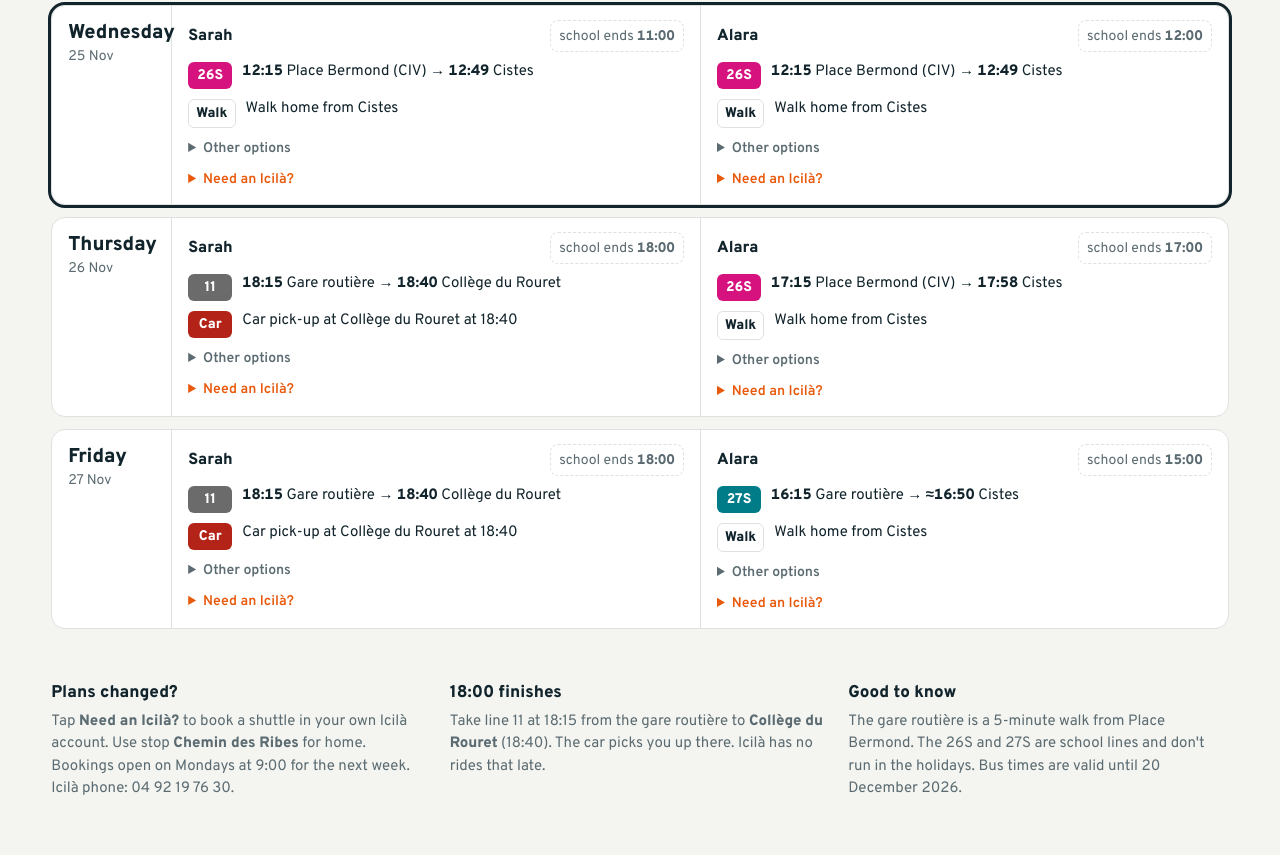
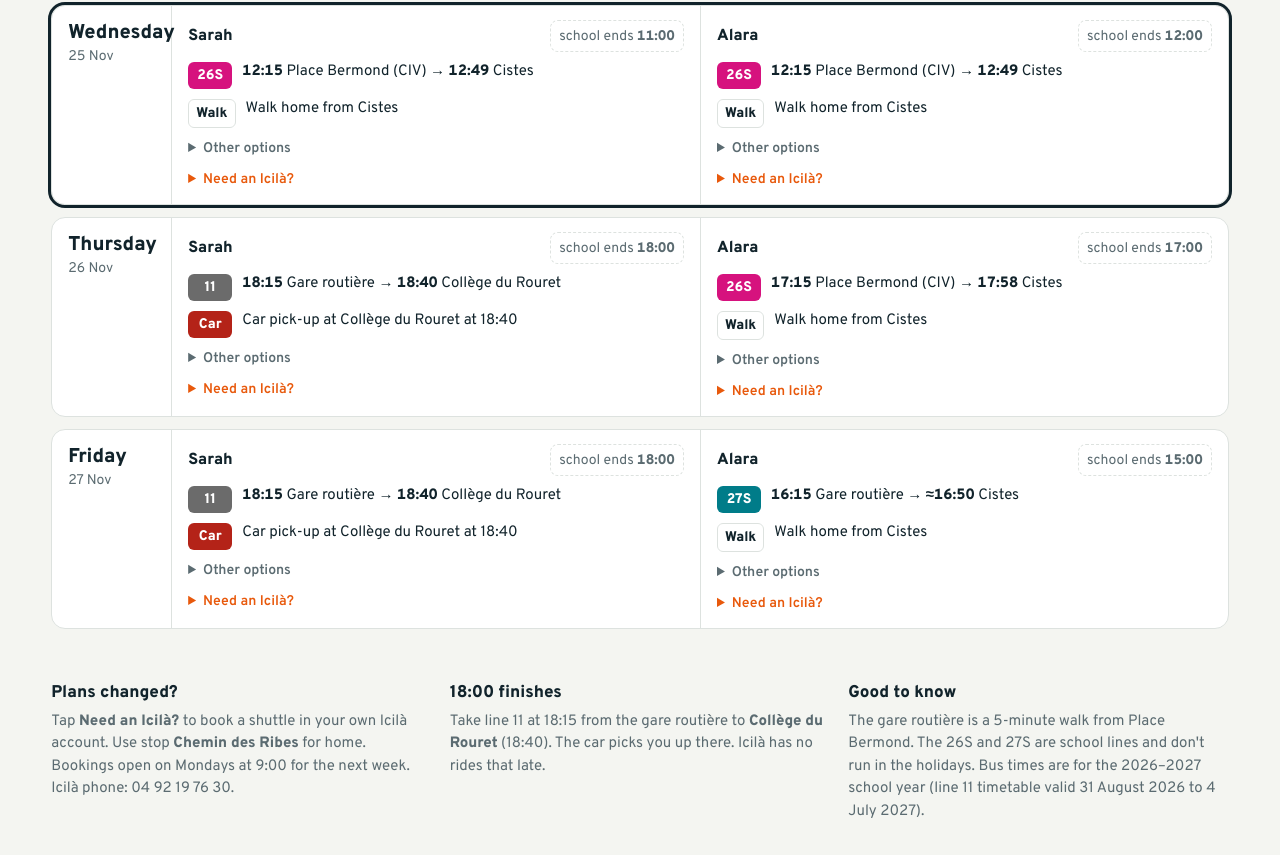
Before and after one commit to atxcristilica/home-from-civ, a plain HTML site: page index.html in a window 1280 px wide. Shown: the part 640-1495 px from the top of the page. Drawn offline with Linux system fonts and the light colour scheme.

Commit message:
Timetable validity: 2026-2027 school year
Co-Authored-By: Claude Opus 5.5 <noreply@anthropic.com>
Claude-Session: https://claude.ai/code/session_01YCqQbbZT3bbHMsV1iVh2R8

```diff
--- a/index.html
+++ b/index.html
@@ -104,7 +104,7 @@ details ul{margin:6px 0 0;padding-left:18px}
 <section class="band" style="padding-top:8px"><div class="wrap how">
   <div><h2>Plans changed?</h2>Tap <b>Need an Icilà?</b> to book a shuttle in your own Icilà account. Use stop <b>Chemin des Ribes</b> for home. Bookings open on Mondays at 9:00 for the next week. Icilà phone: 04 92 19 76 30.</div>
   <div><h2>18:00 finishes</h2>Take line 11 at 18:15 from the gare routière to <b>Collège du Rouret</b> (18:40). The car picks you up there. Icilà has no rides that late.</div>
-  <div><h2>Good to know</h2>The gare routière is a 5-minute walk from Place Bermond. The 26S and 27S are school lines and don't run in the holidays. Bus times are valid until 20 December 2026.</div>
+  <div><h2>Good to know</h2>The gare routière is a 5-minute walk from Place Bermond. The 26S and 27S are school lines and don't run in the holidays. Bus times are for the 2026–2027 school year (line 11 timetable valid 31 August 2026 to 4 July 2027).</div>
 </div></section>
 
 <script>
```
Also changed, not shown: 1 other file.
